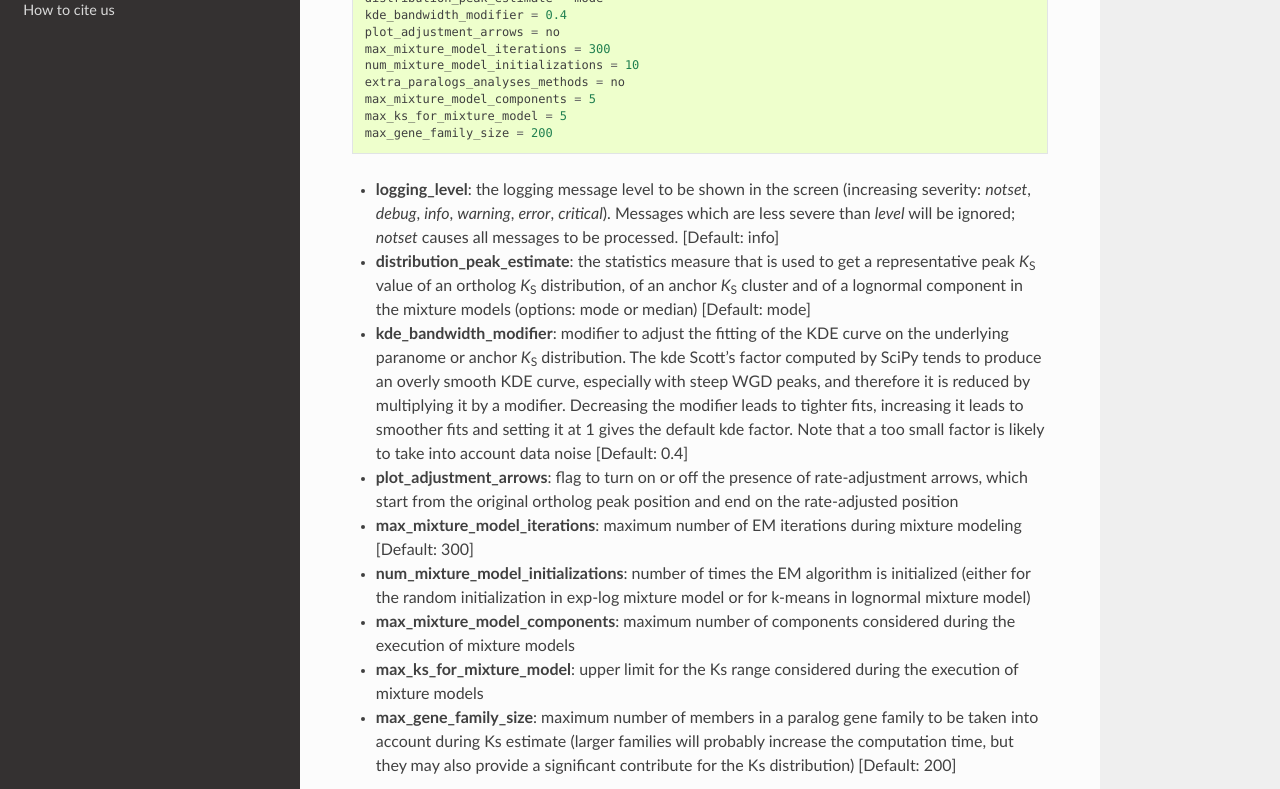
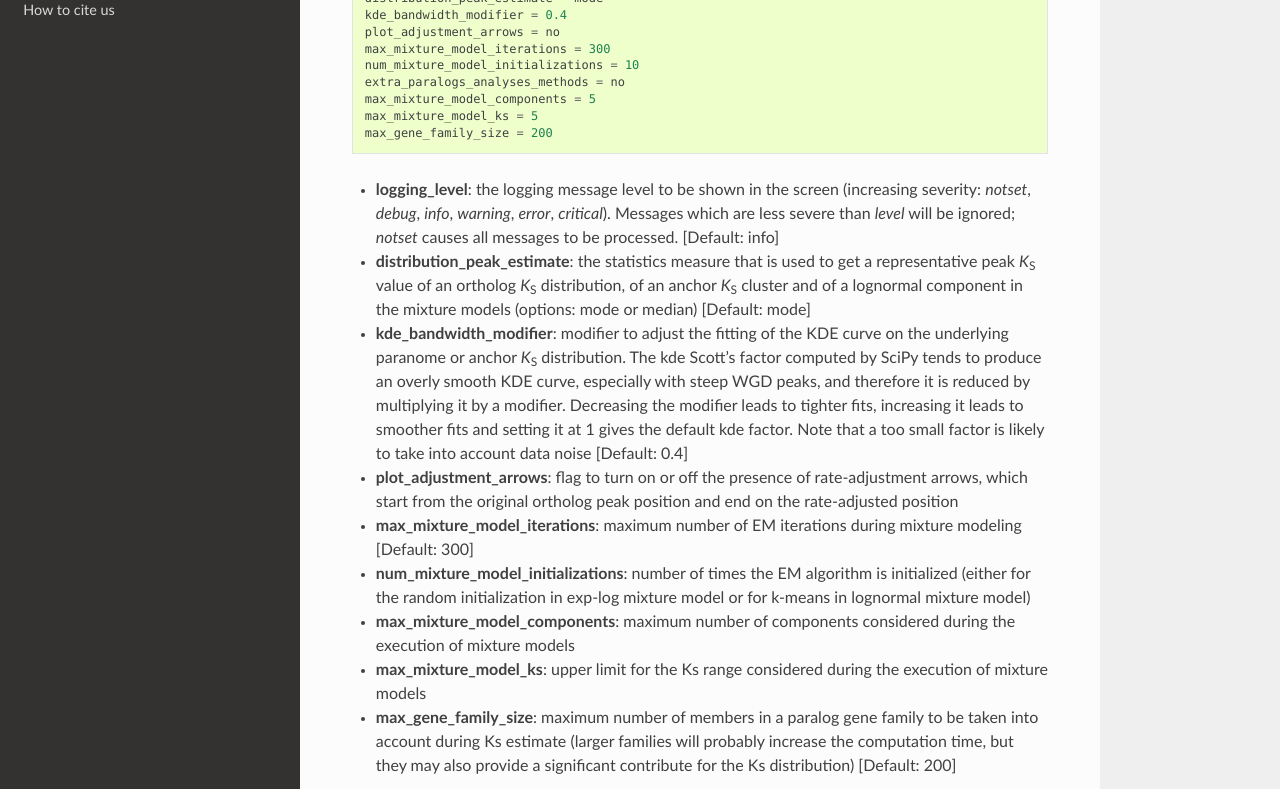
Before and after one commit to VIB-PSB/ksrates, a Sphinx documentation site: the page built from doc/source/configuration.rst, in a window 1280 px wide and 1400 px high, scrolled down 4726 px. Shown: the part 433-1222 px from the top of the window. Built offline with Sphinx 7.4.7 and the Read the Docs theme 2.0.0, drawn with Linux system fonts in a browser that asks for light colours.

Commit message:
Rename max_mixture_model_ks

```diff
--- a/doc/source/configuration.rst
+++ b/doc/source/configuration.rst
@@ -180,7 +180,7 @@ It is an optional configuration file containing expert parameters for fine-tunin
     num_mixture_model_initializations = 10
     extra_paralogs_analyses_methods = no
     max_mixture_model_components = 5
-    max_ks_for_mixture_model = 5
+    max_mixture_model_ks = 5
     max_gene_family_size = 200
 
 * **logging_level**: the logging message level to be shown in the screen (increasing severity: *notset*, *debug*, *info*, *warning*, *error*, *critical*). Messages which are less severe than *level* will be ignored; *notset* causes all messages to be processed. [Default: info]
@@ -190,5 +190,5 @@ It is an optional configuration file containing expert parameters for fine-tunin
 * **max_mixture_model_iterations**: maximum number of EM iterations during mixture modeling [Default: 300]
 * **num_mixture_model_initializations**: number of times the EM algorithm is initialized (either for the random initialization in exp-log mixture model or for k-means in lognormal mixture model)
 * **max_mixture_model_components**: maximum number of components considered during the execution of mixture models
-* **max_ks_for_mixture_model**: upper limit for the Ks range considered during the execution of mixture models
+* **max_mixture_model_ks**: upper limit for the Ks range considered during the execution of mixture models
 * **max_gene_family_size**: maximum number of members in a paralog gene family to be taken into account during Ks estimate (larger families will probably increase the computation time, but they may also provide a significant contribute for the Ks distribution) [Default: 200]
```
Also changed, not shown: 3 other files.
